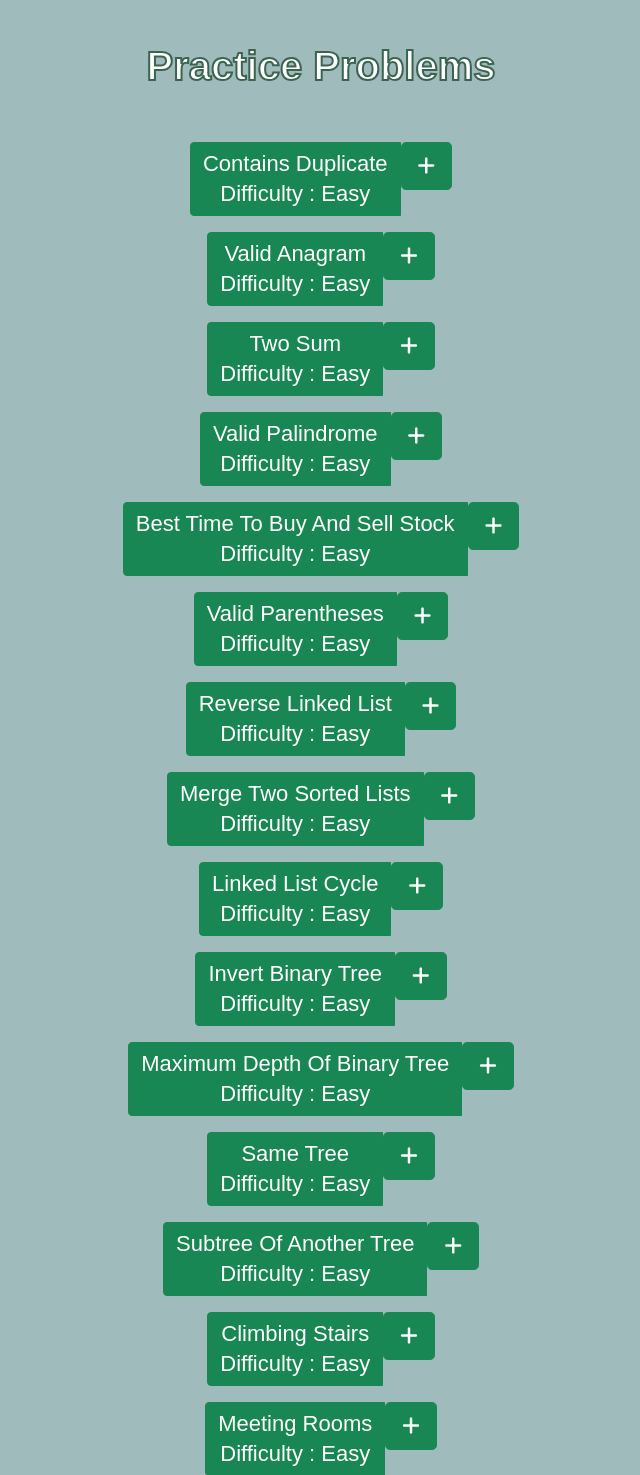
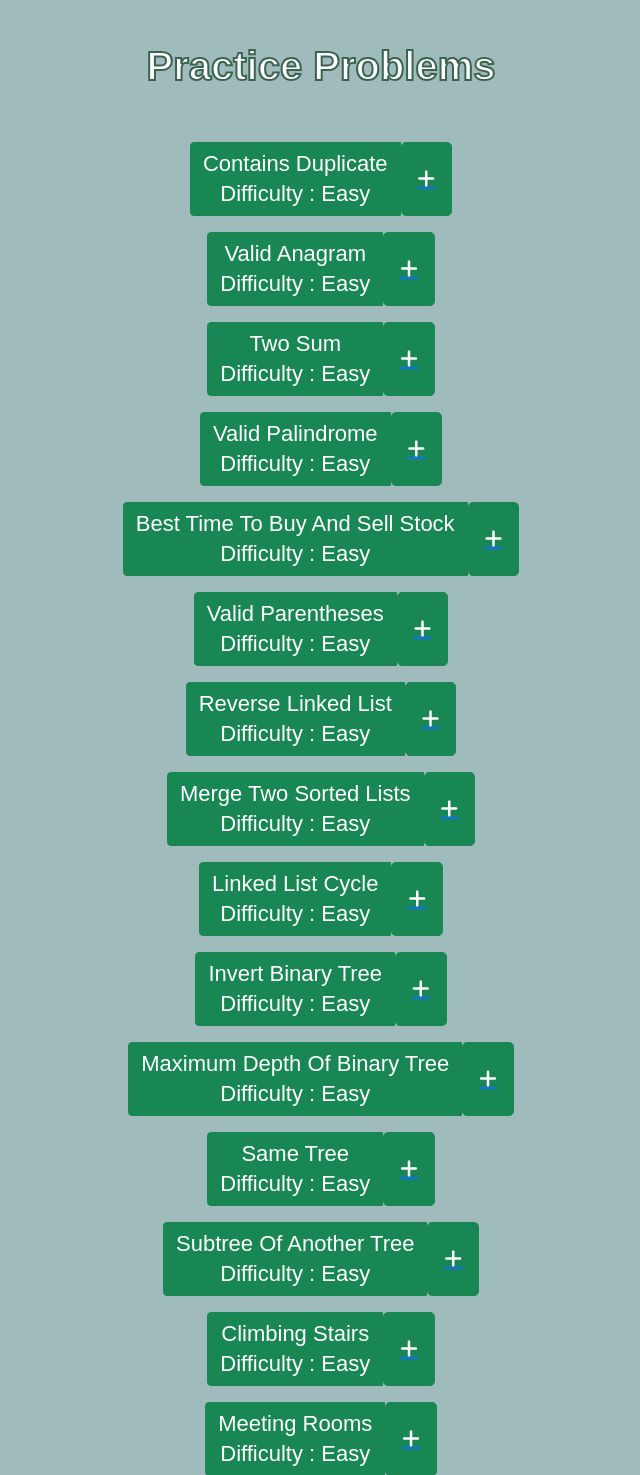
Before and after one commit to Yizushdz/Web_Final_Project, a Flask app: page /practice-problems in a window 1280 px wide. Shown: the part 56-1531 px from the top of the page, without its empty margins (319-959 px from the left). Run offline with Flask 3, Linux system fonts and the light colour scheme; some libraries are stand-ins or nearby versions.

Commit message:
Added stuff to make the plus button the same size as the other button

```diff
--- a/website/templates/practice_problems.html
+++ b/website/templates/practice_problems.html
@@ -11,6 +11,27 @@
     <link rel="stylesheet" href="https://cdnjs.cloudflare.com/ajax/libs/font-awesome/6.1.0/css/all.min.css">
     <!-- to change background color, we import local css file basics.css -->
     <link rel="stylesheet" href="static/basics.css">
+<style>
+.reset-btn {
+    display: flex;
+    align-items: center;
+    justify-content: center;
+    height: 100%;
+    white-space: nowrap;
+}
+
+.reset-btn > div {
+    display: flex;
+    flex-direction: column;
+    align-items: center;
+}
+</style>
+
+
+
+
+
+
 </head>
 
 <body>
```
